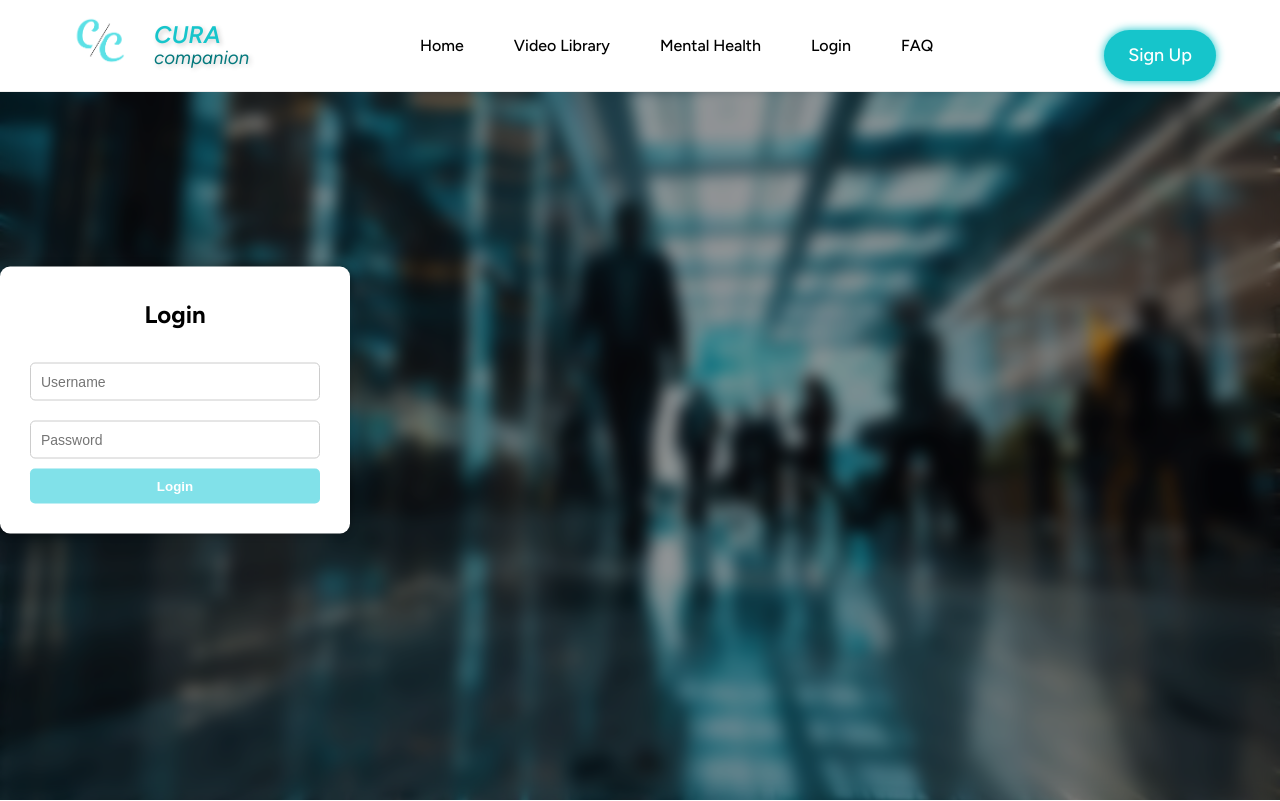
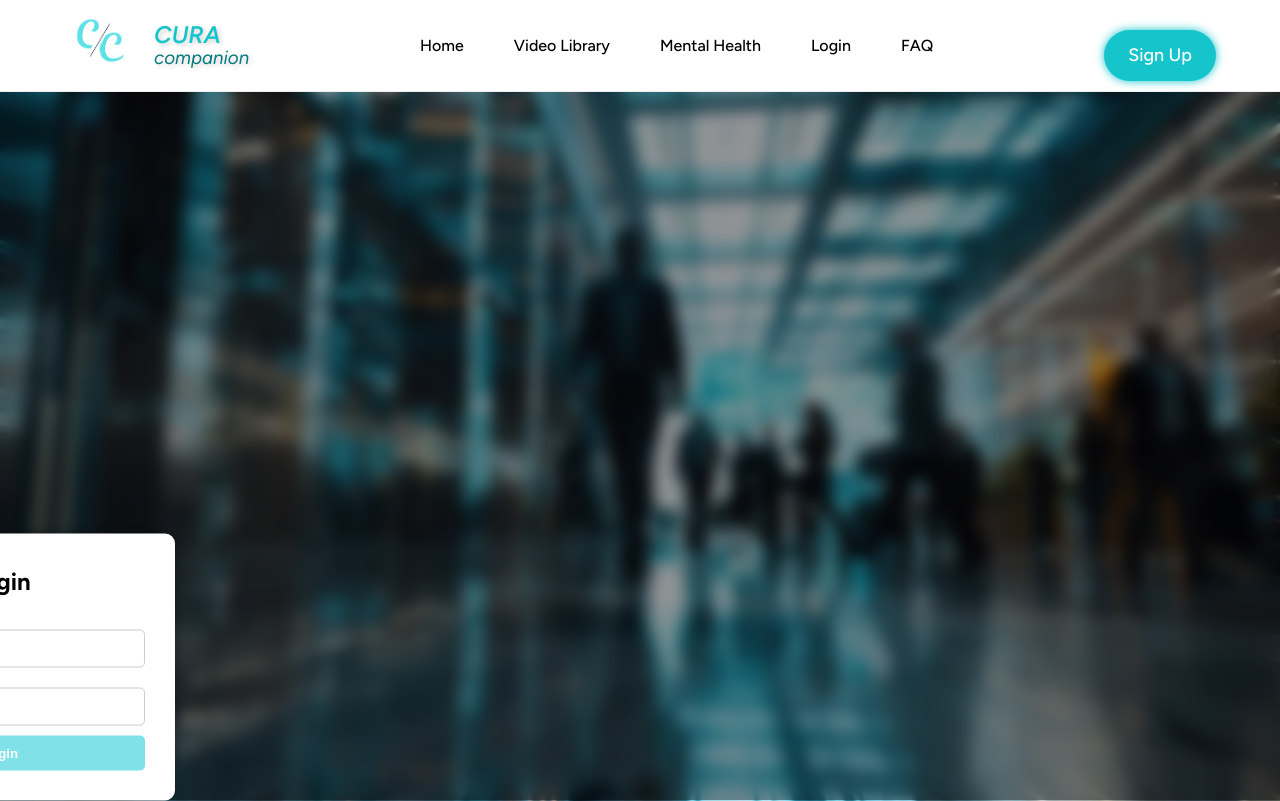
Before and after one commit to alaynapaes/CuraCompanion, a plain HTML site: page login.html in a window 1280 px wide. Drawn offline with Linux system fonts and the light colour scheme.

Commit message:
login change

```diff
--- a/login.html
+++ b/login.html
@@ -28,7 +28,7 @@
       max-width: 350px;
       margin: auto;
       top: 50%;
-      transform: translateY(-50%);
+      transform: translate(-50%, 50%);
       background: #ffffff;
       padding: 30px;
       border-radius: 10px;
```
